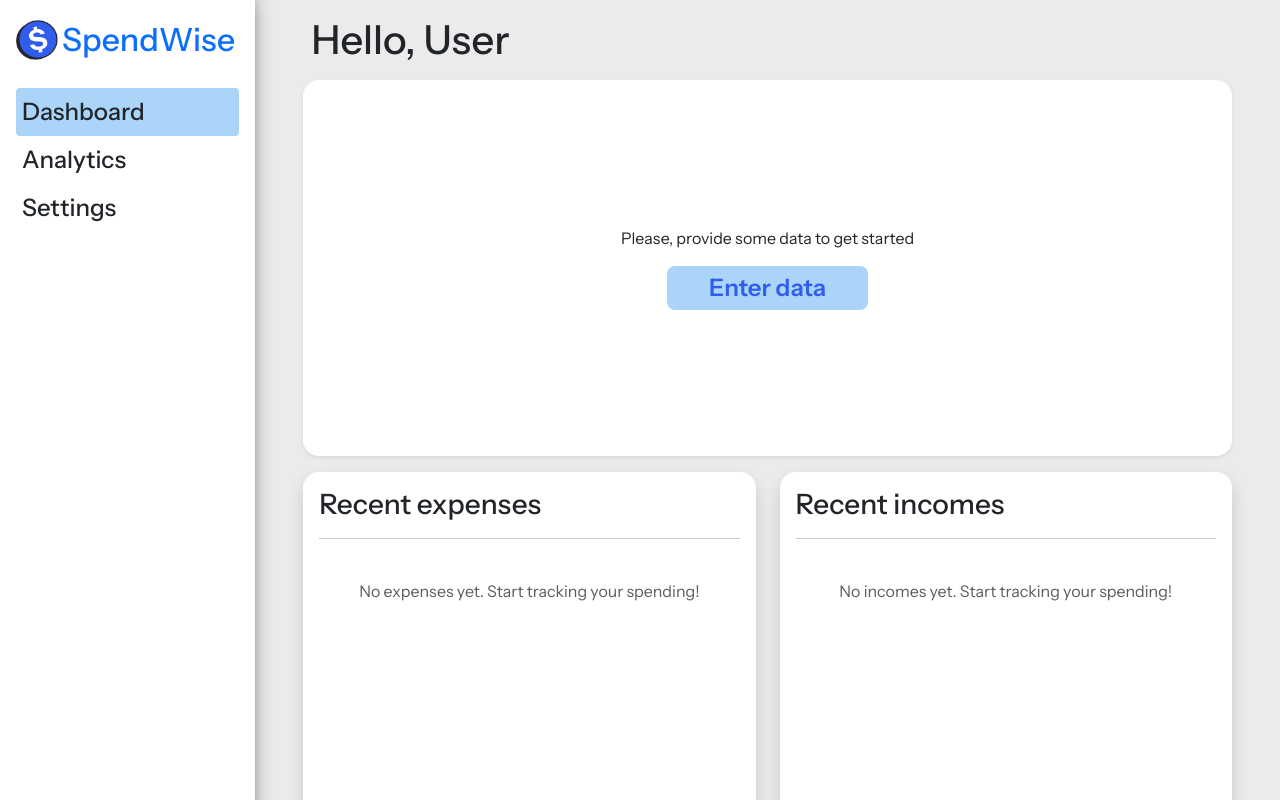
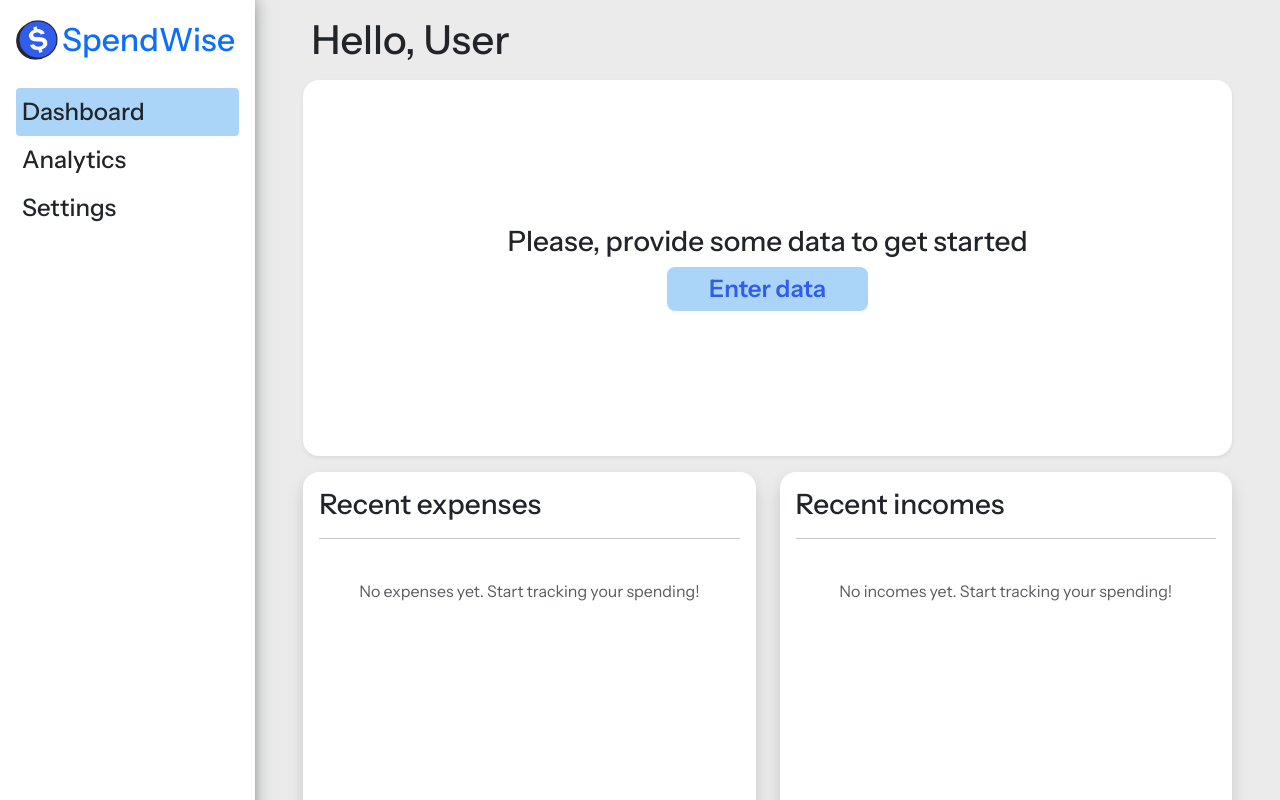
Before and after one commit to Hassan-Mohamed11/Spend-wise, a React (Vite) app: page / in a window 1280 px wide. Shown: the top 800 px of the page. Built offline with nearby package versions, Linux system fonts and the light colour scheme.

Commit message:
Fix links

```diff
--- a/src/pages/Dashboard.jsx
+++ b/src/pages/Dashboard.jsx
@@ -203,7 +203,7 @@ function Dashboard() {
                 <div style={{backgroundColor: "white"}} className='progress-board position-relative w-100 d-flex justify-content-evenly flex-column flex-xxl-row rounded-4 shadow-sm'>
                     {!salary ? (
                         <div className='d-flex flex-column p-2 justify-content-center align-items-center'>
-                            <p>Please, provide some data to get started</p>
+                            <h3>Please, provide some data to get started</h3>
                             <Link to='personal-data' className='edit-no-data'>Enter data</Link>
                         </div>
                     ) : (
```
